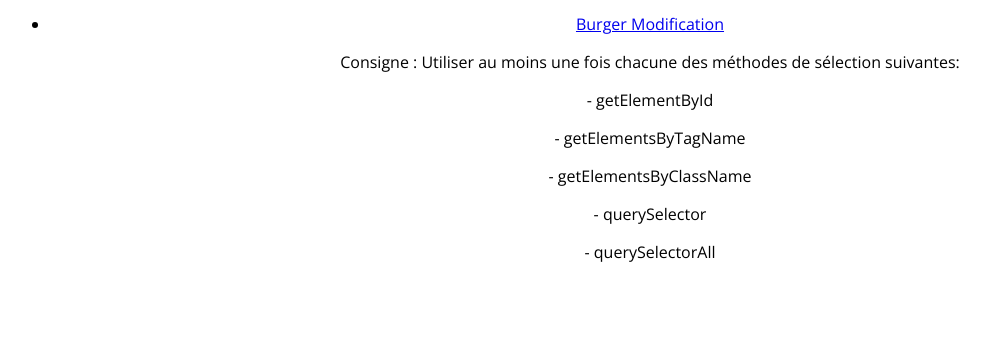
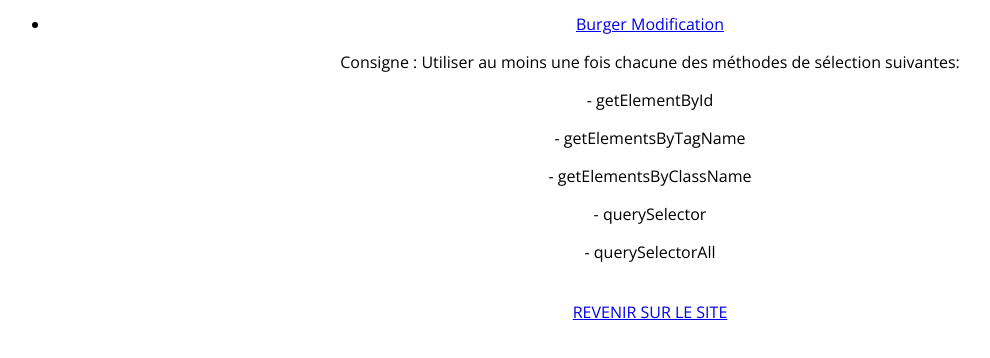
Before and after one commit to yankwk/JavaScript, a plain HTML site: page index.html in a window 1280 px wide. Shown: the part 78-436 px from the top of the page, without its empty margins (10-1000 px from the left). Drawn offline with nearby package versions, Linux system fonts and the light colour scheme; files that its build step writes are made by us from their sources.

Commit message:
Update index.html

```diff
--- a/index.html
+++ b/index.html
@@ -19,6 +19,10 @@
                         <p>- querySelector</p>
                         <p>- querySelectorAll</p>
 		        </li>
+
+		    	<br>
+		    	<a href="https://yankwk.github.io/MON-PORTFOLIO/#portf">REVENIR SUR LE SITE</a>
+
             </ul>
     </body>
 </html>
```
